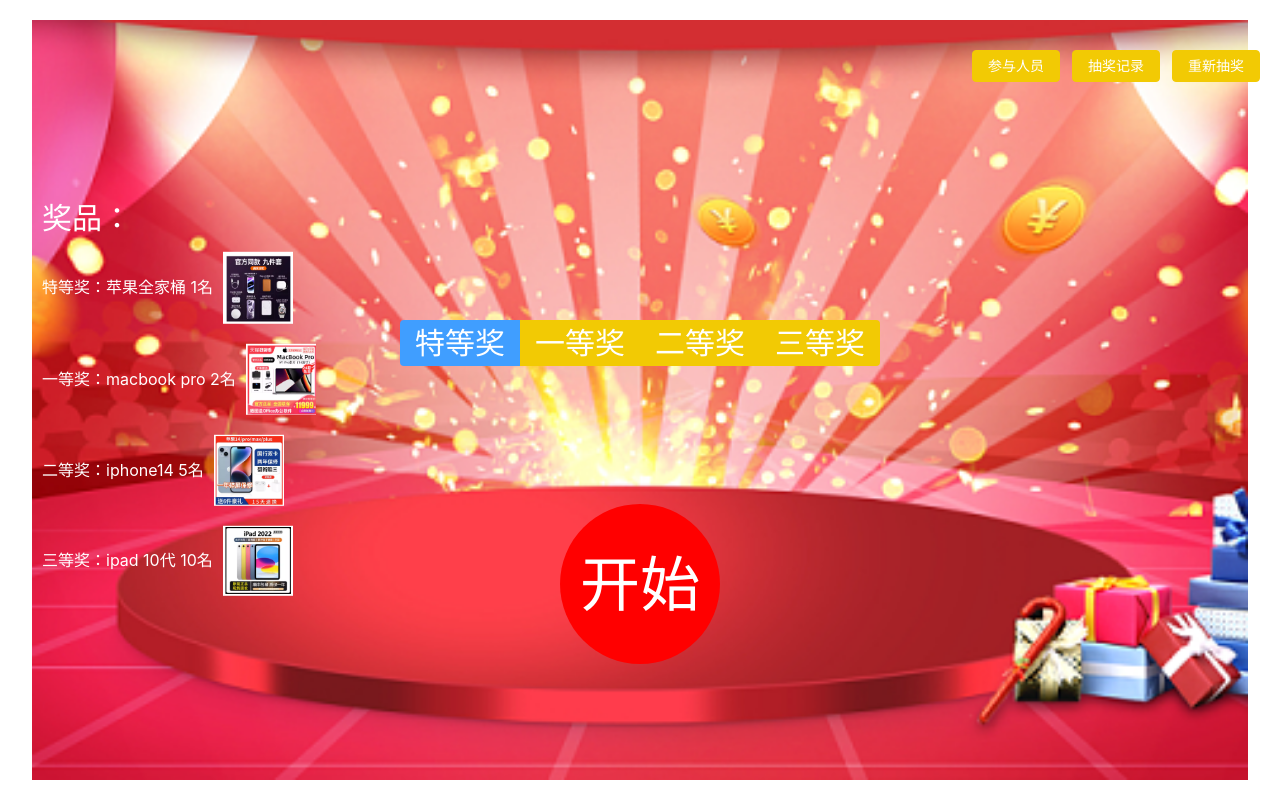
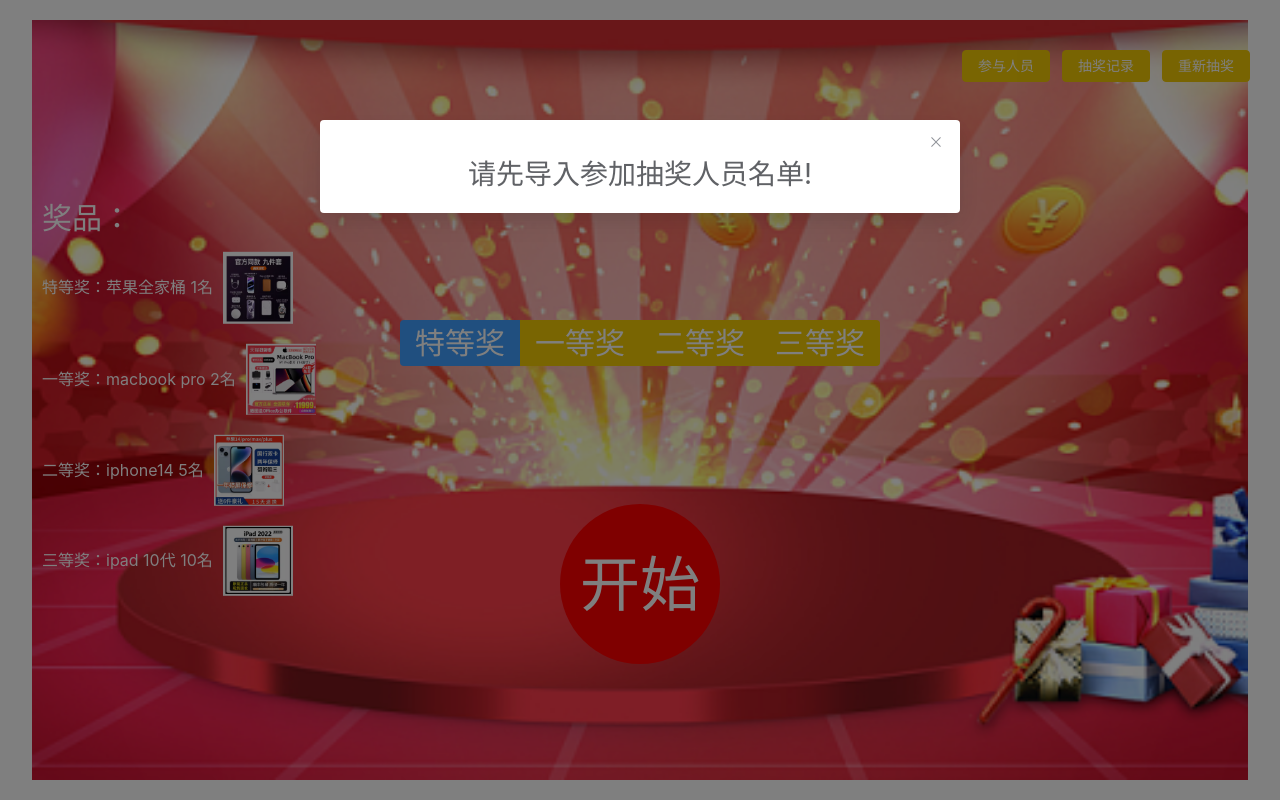
Before and after one commit to caocongyouren123/dw-luck-draw, a Vue app: page / in a window 1280 px wide. Both pictures are taken after a click on the element "开始". Built offline with nearby package versions, Linux system fonts and the light colour scheme.

Commit message:
feat: 点击开始抽奖没有抽奖人员时的情况

```diff
--- a/src/components/cmpts/LuckDraw.vue
+++ b/src/components/cmpts/LuckDraw.vue
@@ -11,7 +11,7 @@
     <!-- 奖品详情区域 end -->
 
     <!-- 抽奖区域 start -->
-    <div class="start">开始</div>
+    <div class="start" @click="drawStart">开始</div>
     <!-- 抽奖区域 end -->
 
     <!-- 抽奖类型区域 start -->
@@ -24,18 +24,50 @@
     <div class="right">
       <el-button>参与人员</el-button>
       <el-button>抽奖记录</el-button>
-      <el-button>重新抽奖</el-button>  <!-- 之前抽奖全部作废，抽奖记录也会被清空 -->
+      <el-button @click="drawAgain">重新抽奖</el-button>  <!-- 之前抽奖全部作废，抽奖记录也会被清空 -->
     </div>
     <!-- 抽奖记录区域 end -->
+
+    <!-- 弹窗显示中奖人员 start -->
+    <ShowDrawName v-model:dialogVisible="dialogVisible" />
+    <!-- 弹窗显示中奖人员 end -->
   </div>
 </template>
 
 <script setup lang='ts'>
 import { ref } from 'vue'
+import { ElMessageBox,ElMessage } from 'element-plus'
+import ShowDrawName from './ShowDrawName.vue'
 import { prizeInfo } from '../peizeInfo'
 
+// 定义变量部分
 const prizeType = ['特等奖','一等奖','二等奖','三等奖']
-const prizeValue = ref('特等奖')
+const prizeValue = ref<string>('特等奖')
+const dialogVisible = ref(false)   // 显示中奖人员的弹窗可见性
+
+// 逻辑处理部分
+// 1. 重新抽奖
+const drawAgain = () => {
+  ElMessageBox.confirm(
+    '确定要重置所有的抽奖操作吗？',
+    {
+      confirmButtonText: '确定',
+      cancelButtonText: '取消',
+      type: 'warning'
+    }
+  ).then(() => {
+    ElMessage.success('重置成功！')
+  }).catch(() => {
+    ElMessage.info('取消重置！')
+  })
+}
+
+// 2. 开始抽奖
+const drawStart = () => {
+  // 如果没有导入抽奖人员数据则提示 “请先导入抽奖人员数据！”
+  dialogVisible.value = true
+}
+
 </script>
 
 <style lang='scss' scoped>
@@ -109,7 +141,7 @@ const prizeValue = ref('特等奖')
 .right{
   position: absolute;
   top: 50px;
-  right: 20px;
+  right: 30px;
 }
 :deep(.el-button){
   background: #f2ca04;
--- /dev/null
+++ b/src/components/cmpts/ShowDrawName.vue
@@ -0,0 +1,47 @@
+<template>
+  <el-dialog v-model="showDialog" @close="clickClose">
+    <h1 v-if="haveRemeber" class="dramRemeber">
+      恭喜
+      <span style="color: #f00">张三</span>
+      获得
+      <span style="color: #f00">一等奖</span>
+    </h1>
+    <h1 v-else class="dramRemeber">请先导入参加抽奖人员名单!</h1>
+  </el-dialog>
+</template>
+
+<script setup lang='ts'>
+import { ref, watch } from 'vue'
+
+const props = defineProps({
+	dialogVisible: Boolean,
+})
+
+// 定义值
+const showDialog = ref(false)  // 显示中奖人员的弹窗可见性
+const haveRemeber = ref<boolean>(false)  // 记录是否有参加抽奖人员的数据
+
+// 发送值
+const emits = defineEmits(['update:dialogVisible'])
+
+// 监听 dialogVisible，来决定弹窗是否显示。这里不能直接使用，因为props接收的值是只读属性
+watch(
+	() => props.dialogVisible,
+	() => {
+		showDialog.value = props.dialogVisible
+	}
+)
+
+// 关闭弹窗
+const clickClose = () => {
+  showDialog.value = false
+  emits('update:dialogVisible', showDialog.value)
+}
+
+</script>
+
+<style lang='scss' scoped>
+.dramRemeber{
+  text-align: center;
+}
+</style>
--- a/tsconfig.app.json
+++ b/tsconfig.app.json
@@ -3,6 +3,7 @@
   "include": ["env.d.ts", "src/**/*", "src/**/*.vue"],
   "exclude": ["src/**/__tests__/*"],
   "compilerOptions": {
+    "moduleResolution": "node",
     "composite": true,
     "baseUrl": ".",
     "paths": {
```
